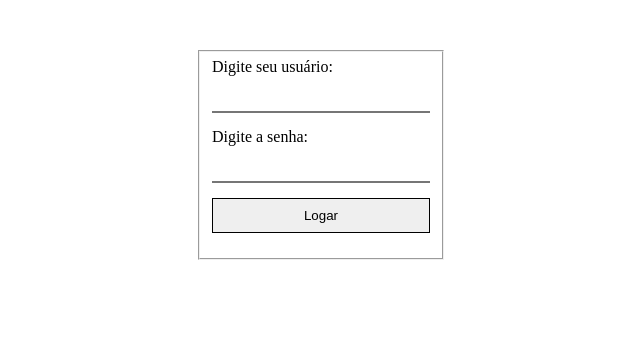
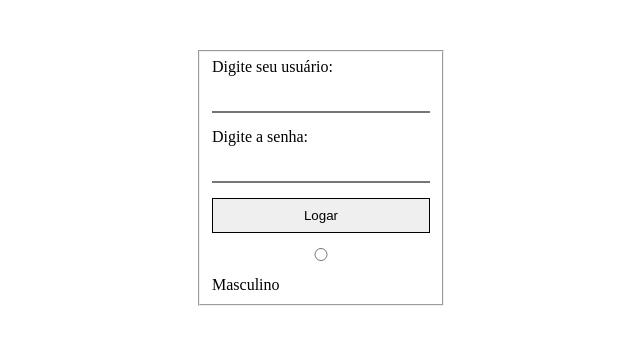
Before and after one commit to thgcamposantos/Curso_Front, a plain HTML site: page secao6/aula50.html in a window 1280 px wide. Shown: the whole page, without its empty margins (319-959 px from the left). Drawn offline with Linux system fonts and the light colour scheme.

Commit message:
aula 50 - secao6

```diff
--- a/secao6/aula50.html
+++ b/secao6/aula50.html
@@ -40,7 +40,8 @@
             <label for="senha">Digite a senha: </label>
                 <input type="password" id="senha" name="senha-usuario">
                 <input type="submit" value="Logar">
-        </fieldset>
+            <label for=""><input type="radio">Masculino</label>
+            </fieldset>
     </form>
 
 
```
